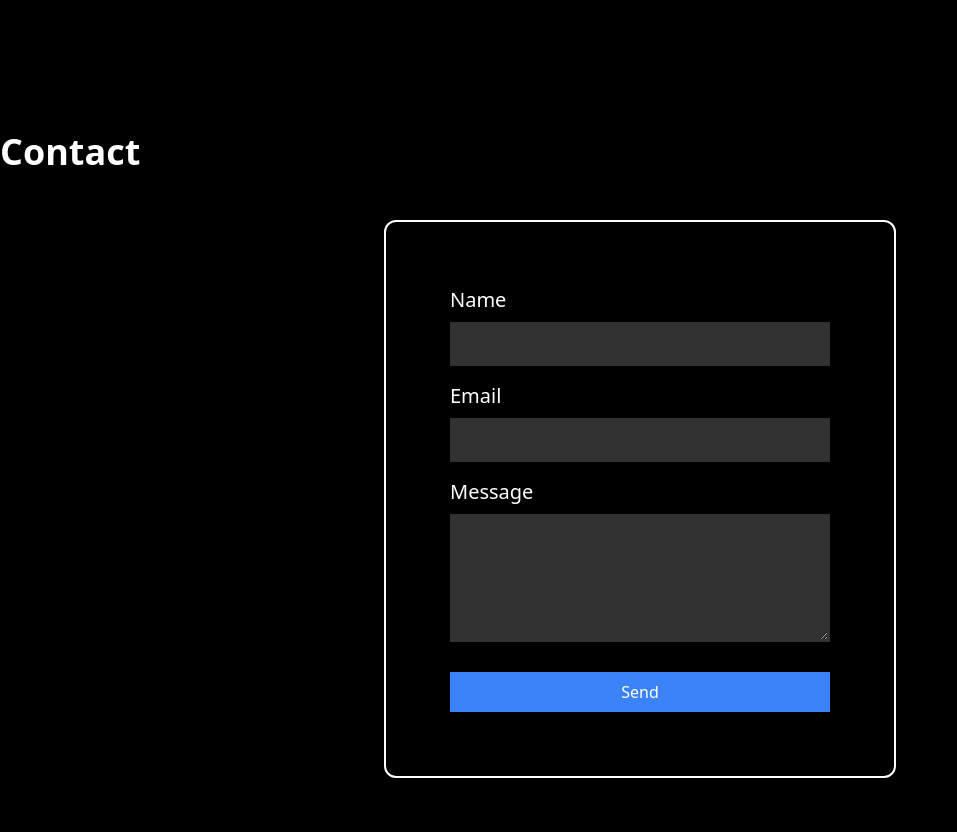
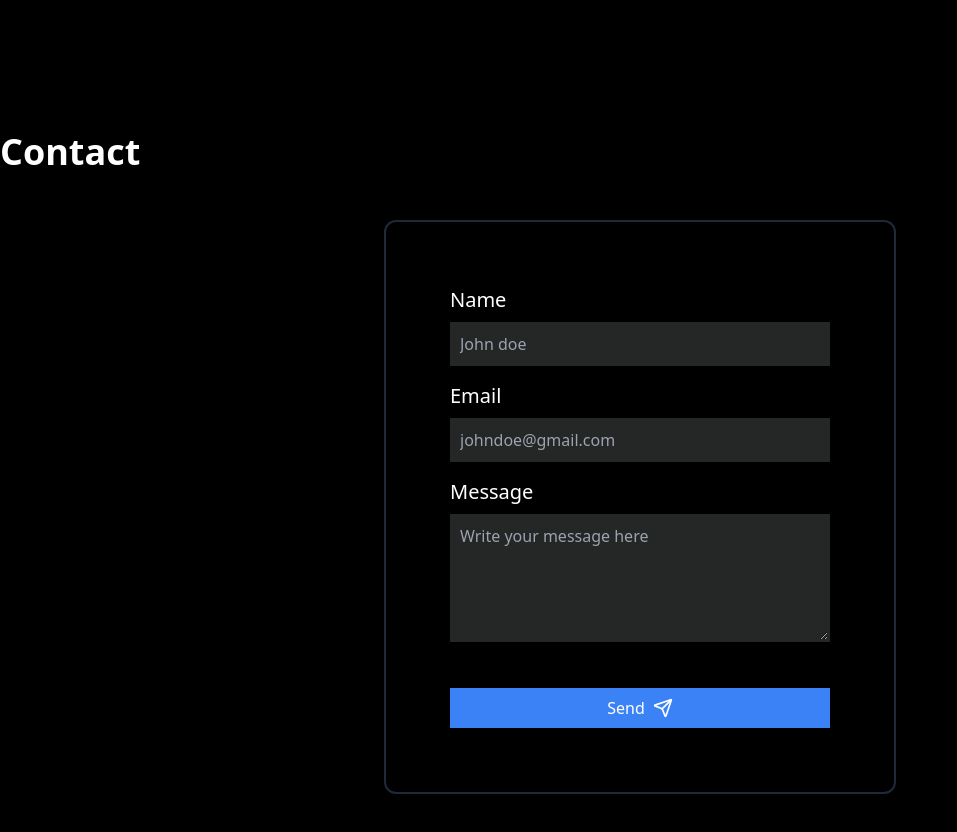
Before and after one commit to ujalasingh904/Portfolio, a Next.js app: page / in a window 1280 px wide. Shown: the part 4980-5812 px from the top of the page, without its empty margins (0-957 px from the left). Built offline with nearby package versions, Linux system fonts and the light colour scheme.

Commit message:
Refactor code to use string type for image property in Project interface and LinkProps interface

```diff
--- a/app/constants/project.ts
+++ b/app/constants/project.ts
@@ -9,7 +9,7 @@ interface Project {
     id:number,
     title:string,
     description:string,
-    image:any,
+    image:string,
     live:string,
     source:string
 }
--- a/components/Contact.tsx
+++ b/components/Contact.tsx
@@ -1,26 +1,31 @@
+import { Send } from 'lucide-react';
 export default function Contact() {
     return (
-        <div className="w-full flex items-center justify-center pb-[5rem]">
+        <div className="w-full flex items-center justify-center pb-[4rem]">
             <div className="w-[80rem] space-y-12">
                 <h1 className="text-4xl font-bold">Contact</h1>
 
                 <div className="w-full flex justify-center ">
-                    <div className="w-[32rem] p-16 rounded-xl border-white border-2 space-y-4 form">
+                    <div className="w-[32rem] p-16 rounded-xl border-gray-800 border-2 gap-y-4 form flex flex-col">
 
                         <div>
                             <label className="text-xl">Name</label>
-                            <input type="text" className="w-full p-2 mt-2 rounded-lg bg-gray-50/20 outline-none border-2 border-transparent focus:border-white" />
+                            <input type="text" placeholder="John doe" className="w-full p-2 mt-2 rounded-lg bg-gray-50/15 outline-none border-2 border-transparent focus:border-white/50" />
                         </div>
                         <div>
                             <label className="text-xl">Email</label>
-                            <input type="email" className="w-full p-2 mt-2 rounded-lg bg-gray-50/20 outline-none border-2 focus:border-white border-transparent" />
+                            <input type="email" placeholder="johndoe@gmail.com" className="w-full p-2 mt-2 rounded-lg bg-gray-50/15 outline-none border-2 focus:border-white/50 border-transparent" />
                         </div>
                         <div>
                             <label className="text-xl">Message</label>
-                            <textarea className="w-full p-2 mt-2  border-transparent rounded-lg h-32 bg-gray-50/20 outline-none border-2 focus:border-white"></textarea>
+                            <textarea placeholder="Write your message here" className="w-full p-2 mt-2  border-transparent rounded-lg h-32 bg-gray-50/15 outline-none border-2 focus:border-white/50"></textarea>
                         </div>
-                        <div>
-                            <button className="w-full p-2 mt-2 rounded-lg bg-blue-500 text-white hover:opacity-60 transition-all duration-200">Send</button>
+                        <div className='mt-[1rem]'>
+                            <button className="w-full p-2 mt-2 rounded-lg bg-blue-500 text-white hover:opacity-60 transition-all duration-200 flex items-center justify-center gap-x-2">
+                                Send
+                                <Send size={20} />
+                            </button>
+
                         </div>
 
                     </div>
--- a/components/Home.tsx
+++ b/components/Home.tsx
@@ -25,7 +25,7 @@ const jobTitles = [
 
 interface LinkProps {
     href: string,
-    image: any,
+    image: string,
     alt: string
 }
 
--- a/components/ui/3dcard.tsx
+++ b/components/ui/3dcard.tsx
@@ -8,7 +8,7 @@ import Link from "next/link";
 interface ThreeDCardDemoProps {
     title: string;
     description: string;
-    image: any;
+    image: string;
     live: string;
     source: string;
 }
--- a/package.json
+++ b/package.json
@@ -16,6 +16,7 @@
     "framer-motion": "^11.9.0",
     "lucide-react": "^0.441.0",
     "next": "14.2.12",
+    "nodemailer": "^6.9.15",
     "react": "^18",
     "react-dom": "^18",
     "react-icons": "^5.3.0",
```
Also changed, not shown: 1 other file (tests, documents, lock files or other folders).
